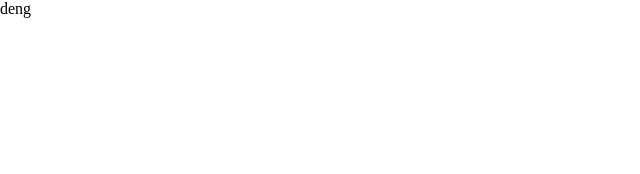
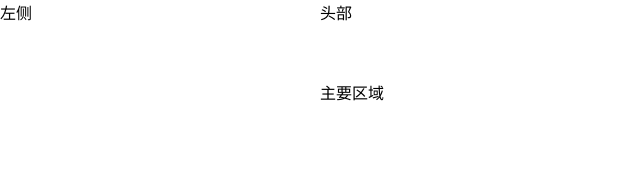
Before and after one commit to WZKZL/89heimmatoutiao, a Vue app: page /#/home in a window 1280 px wide. Shown: the top 174 px of the page, without its empty margins (0-640 px from the left). Built offline with nearby package versions, Linux system fonts and the light colour scheme.

Commit message:
登录基本的完成了

```diff
--- a/src/views/home/index.vue
+++ b/src/views/home/index.vue
@@ -1,7 +1,19 @@
 <template>
-  <div>
-      deng
-  </div>
+    <!-- 放置一个外层容器 -->
+     <el-container>
+      <!-- 左右布局 -->
+      <el-aside>左侧</el-aside>
+      <!-- 在放置一个container -->
+      <el-container>
+        <!-- 上下布局 -->
+       <el-header>
+       头部
+       </el-header>
+        <el-main>
+             主要区域
+        </el-main>
+      </el-container>
+     </el-container>
 </template>
 
 <script>
--- a/src/views/login/index.vue
+++ b/src/views/login/index.vue
@@ -19,7 +19,7 @@
       </el-form-item>
       <!-- 勾选框 -->
       <el-form-item prop="check">
-          <el-checkbox v-model=" loginForm.check">我已阅读并同意用户协议和隐私条款</el-checkbox>
+          <el-checkbox v-model="loginForm.check">我已阅读并同意用户协议和隐私条款</el-checkbox>
       </el-form-item>
       <el-form-item>
         <el-button @click="submitLogin" style="width:100%" type="primary">登录</el-button>
@@ -59,17 +59,32 @@ export default {
             // 认为校验失败不能通过
             callback(new Error('对不起有错误，无法通过'))
           }
-        } }]
-
+        }
+        }]
       }
     }
   },
   methods: {
     submitLogin () {
-      this.$refs.myForm.validate(function (isOk) {
+      this.$refs.myForm.validate((isOk) => {
         if (isOk) {
           // 认为前端校验登录表单成功
-          console.log('前端校验成功，调用接口发送用户名和我的密码，去后台校验')
+          // 地址参数 查询参数 parame 参数
+          // body参数  data对象
+          this.$axios({
+            url: '/authorizations', // 请求地址
+            method: 'post',
+            data: this.loginForm
+          }).then(result => {
+            window.localStorage.setItem('user-token', result.data.data.token) // 前端缓存令牌
+            this.$router.push('/home')
+            // 成功之后才会进入到then
+          }).catch(() => {
+            this.$message({
+              message: '您的手机号或验证码错误',
+              type: 'warning'
+            })
+          })
         }
       })
     }
```
